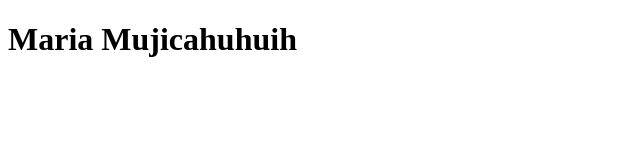
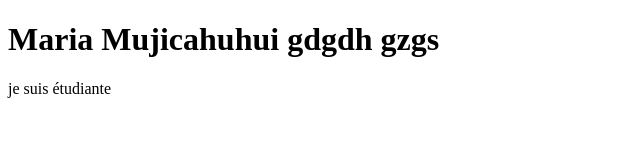
Before and after one commit to mariavmujicau/my_first_repository, a plain HTML site: page index.html in a window 1280 px wide. Shown: the whole page, without its empty margins (0-640 px from the left). Drawn offline with Linux system fonts and the light colour scheme.

Commit message:
ajout para

```diff
--- a/index.html
+++ b/index.html
@@ -9,7 +9,9 @@
 </head>
 
 <body>
-    <h1>Maria Mujicahuhuih</h1>
+    <h1>Maria Mujicahuhui gdgdh gzgs
+    </h1>
+    <p>je suis étudiante</p>
 </body>
 
 </html>
```
